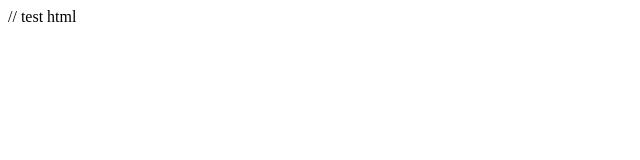
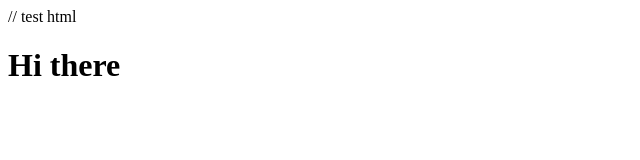
Before and after one commit to Tay14/Tay14_testsite, a plain HTML site: page index.html in a window 1280 px wide. Shown: the whole page, without its empty margins (0-640 px from the left). Drawn offline with Linux system fonts and the light colour scheme.

Commit message:
Dale was here

```diff
--- a/index.html
+++ b/index.html
@@ -1 +1,4 @@
 // test html
+<html>
+	<h1>Hi there</h1>
+</html>
```
